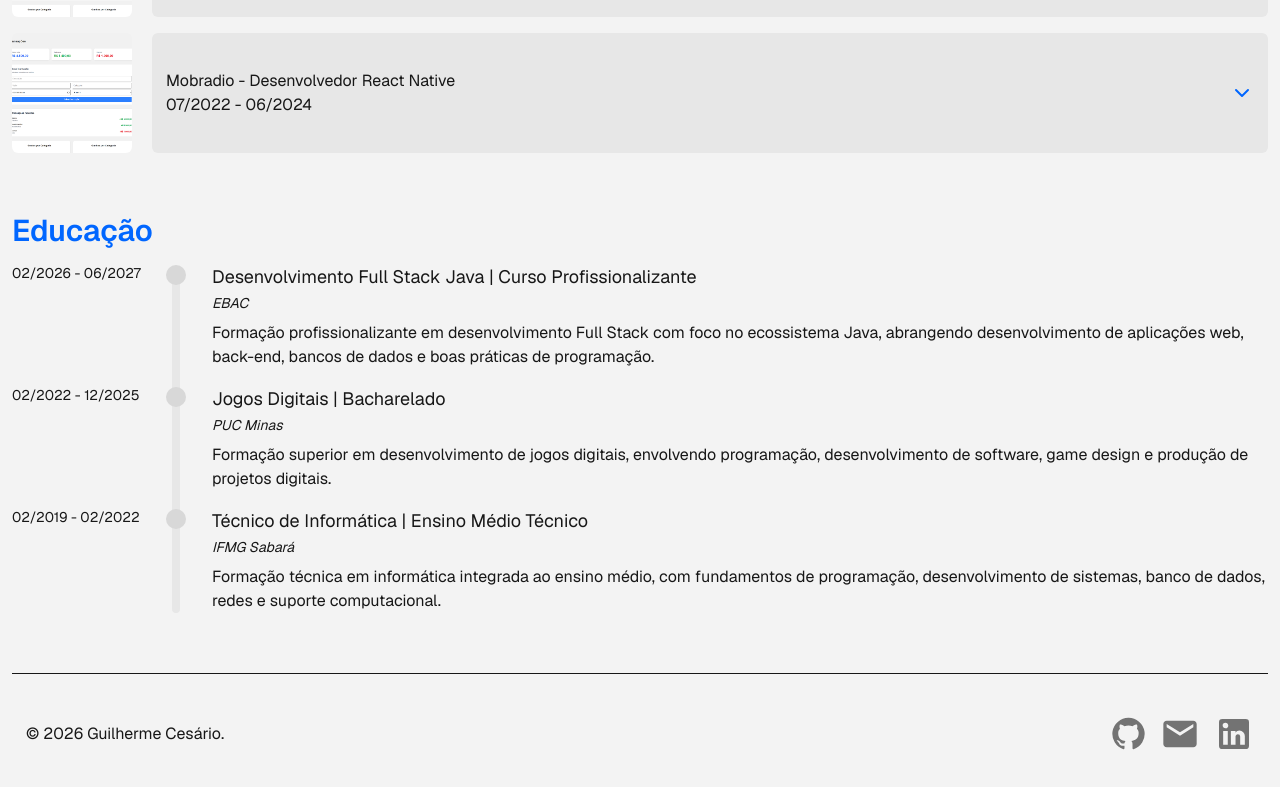
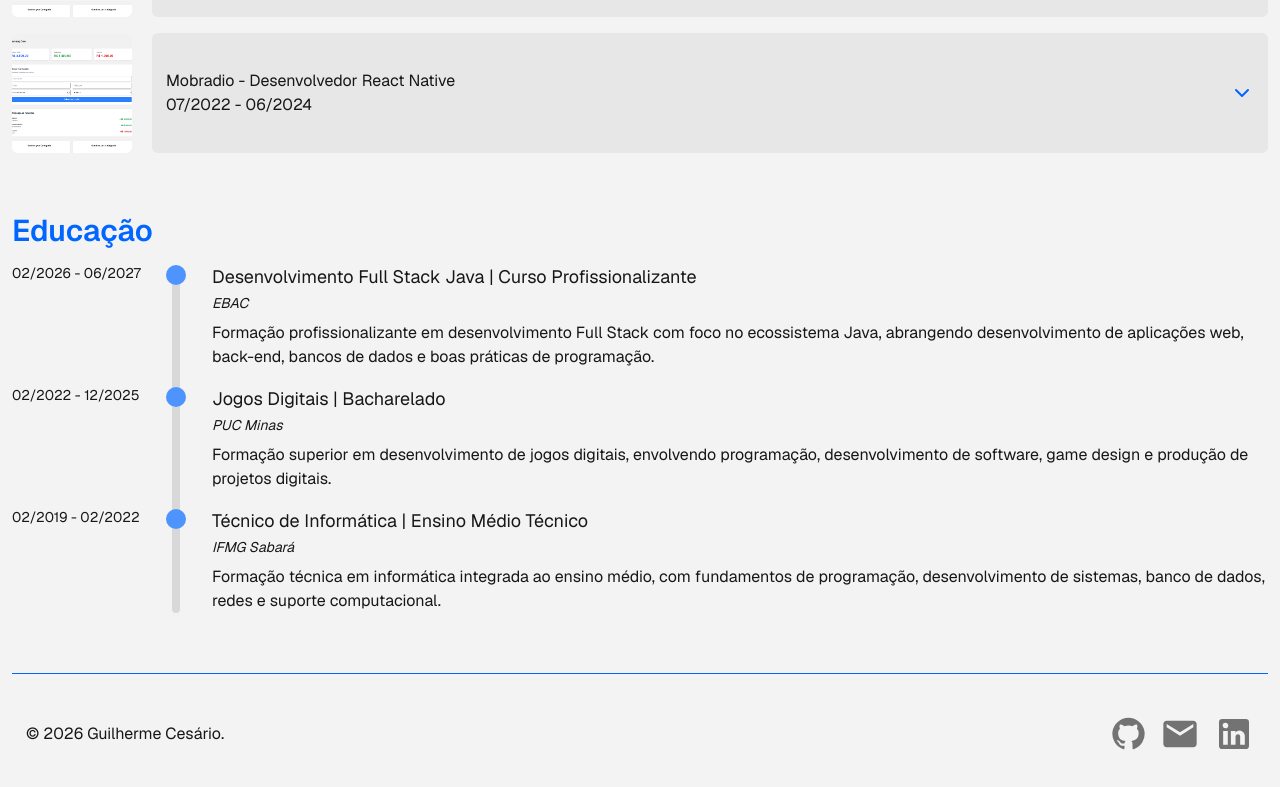
Before and after one commit to Gu1san/portfolio-site, a Next.js app: page / in a window 1280 px wide. Shown: the part 1613-2400 px from the top of the page. Built offline with nearby package versions, Linux system fonts and the light colour scheme.

Commit message:
Componente de gradiente; ajustes de cores

```diff
--- a/app/page.tsx
+++ b/app/page.tsx
@@ -14,6 +14,7 @@
 import LinkedInIcon from "@mui/icons-material/LinkedIn";
 import GitHubIcon from "@mui/icons-material/GitHub";
 import SectionTitle from "@/components/SectionTitle";
+import BackgroundGradient from "@/components/BackgroundGradient";
 
 export default function Home() {
   return (
@@ -24,6 +25,11 @@
           id="home"
           className="flex flex-col w-full items-center justify-center gap-3 mb-10"
         >
+          <BackgroundGradient
+            offset={"-11"}
+            colors={["brand-secondary", "brand-active"]}
+            rotation={30}
+          />
           <p className="text-sm">Belo Horizonte, Brasil</p>
           <h1 className="text-5xl font-bold text-center text-brand">
             Guilherme Cesário
@@ -81,9 +87,9 @@
             </nav>
           </div>
         </section>
-        <section id="technologies" className="mb-15">
+        <section id="technologies" className="relative mb-15">
           <SectionTitle>Tecnologias</SectionTitle>
-
+          <BackgroundGradient offset={"+3"} colors={["brand", "brand-muted"]} />
           <div className="flex flex-1 flex-wrap gap-2 mt-3.5">
             {technologies.map(({ id, name, icon: Icon }) => (
               <TechIcon icon={<Icon size={15} />} name={name} key={id} />
@@ -100,16 +106,22 @@
         </section>
         <section id="experiences" className="mb-15 w-full">
           <SectionTitle>Experiências</SectionTitle>
+
           <div className="flex flex-col gap-4 w-full">
             {jobs.map((j, index) => (
               <JobCard props={j} key={index} />
             ))}
           </div>
         </section>
-        <section id="education" className="mb-15 w-full">
+        <section id="education" className="relative mb-15 w-full">
           <SectionTitle>Educação</SectionTitle>
+          <BackgroundGradient
+            offset={"-11"}
+            colors={["brand-secondary", "brand-active"]}
+            rotation={30}
+          />
           <div className="relative">
-            <div className="absolute left-22 md:left-40 w-2 top-3 bottom-0 bg-background-secondary rounded-full"></div>
+            <div className="absolute left-22 md:left-40 w-2 top-3 bottom-0 bg-background-tertiary rounded-full"></div>
             <div className="flex flex-col gap-4 w-full">
               {education.map((e, index) => (
                 <EducationItem props={e} key={index} />
--- /dev/null
+++ b/components/BackgroundGradient.tsx
@@ -0,0 +1,26 @@
+type GradientProps = {
+  offset: string;
+  colors: [string, string];
+  rotation?: number;
+};
+
+export default function BackgroundGradient({
+  offset,
+  colors,
+  rotation,
+}: GradientProps) {
+  return (
+    <div
+      aria-hidden="true"
+      className="absolute inset-x-0 top-40 -z-10 transform-gpu overflow-hidden blur-3xl sm:-top-80"
+    >
+      <div
+        style={{
+          clipPath:
+            "polygon(74.1% 44.1%, 100% 61.6%, 97.5% 26.9%, 85.5% 0.1%, 80.7% 2%, 72.5% 32.5%, 60.2% 62.4%, 52.4% 68.1%, 47.5% 58.3%, 45.2% 34.5%, 27.5% 76.7%, 0.1% 64.9%, 17.9% 100%, 27.6% 76.8%, 76.1% 97.7%, 74.1% 44.1%)",
+        }}
+        className={`relative left-[calc(50%${offset}rem)] aspect-1155/678 w-144.5 -translate-x-1/2 ${rotation ?? "rotate-" + rotation}  bg-linear-to-tr from-${colors[0]} to-${colors[1]} opacity-30 sm:left-[calc(50%-${offset + 20}rem)] sm:w-288.75`}
+      />
+    </div>
+  );
+}
--- a/components/EducationItem.tsx
+++ b/components/EducationItem.tsx
@@ -4,7 +4,7 @@
 export default function EducationItem({ props }: { props: Education }) {
   return (
     <div className="flex justify-between items-start gap-10 w-full">
-      <div className="absolute left-20.5 md:left-38.5 w-5 h-5 mt-0.5 rounded-full bg-background-tertiary"></div>
+      <div className="absolute left-20.5 md:left-38.5 w-5 h-5 mt-0.5 rounded-full bg-brand-secondary"></div>
       <p className="min-w-20 md:min-w-40 text-sm">
         {formatDate(props.start_date)} - {formatDate(props.end_date)}
       </p>
--- a/components/Footer.tsx
+++ b/components/Footer.tsx
@@ -6,7 +6,7 @@
 
 export default function Footer() {
   return (
-    <footer className="flex flex-1 w-full justify-between items-center px-3.5 py-10 border-t">
+    <footer className="flex flex-1 w-full justify-between items-center px-3.5 py-10 border-t border-brand">
       <p>© 2026 Guilherme Cesário.</p>
       <nav className="flex justify-between gap-3.5 items-center">
         <Link href={"https://github.com/Gu1san"}>
--- a/components/Header.tsx
+++ b/components/Header.tsx
@@ -18,7 +18,7 @@
 export default function Header() {
   const [mobileMenuOpen, setMobileMenuOpen] = useState(false);
   return (
-    <header className="absolute top-0 lg:top-3.5 flex flex-row justify-between align-center bg-background-tertiary/50 border-b lg:border border-brand lg:rounded-3xl w-full lg:w-2/3 max-h-16 py-4 px-3">
+    <header className="absolute top-0 lg:top-3.5 flex flex-row justify-between align-center bg-background-tertiary/55 border-b lg:border border-brand lg:rounded-3xl w-full lg:w-2/3 max-h-16 py-4 px-3">
       <nav className="flex flex-1 flex-row justify-between gap-3">
         <a className="flex items-center justify-between">
           <span className="sr-only">Guilherme Logo</span>
```
